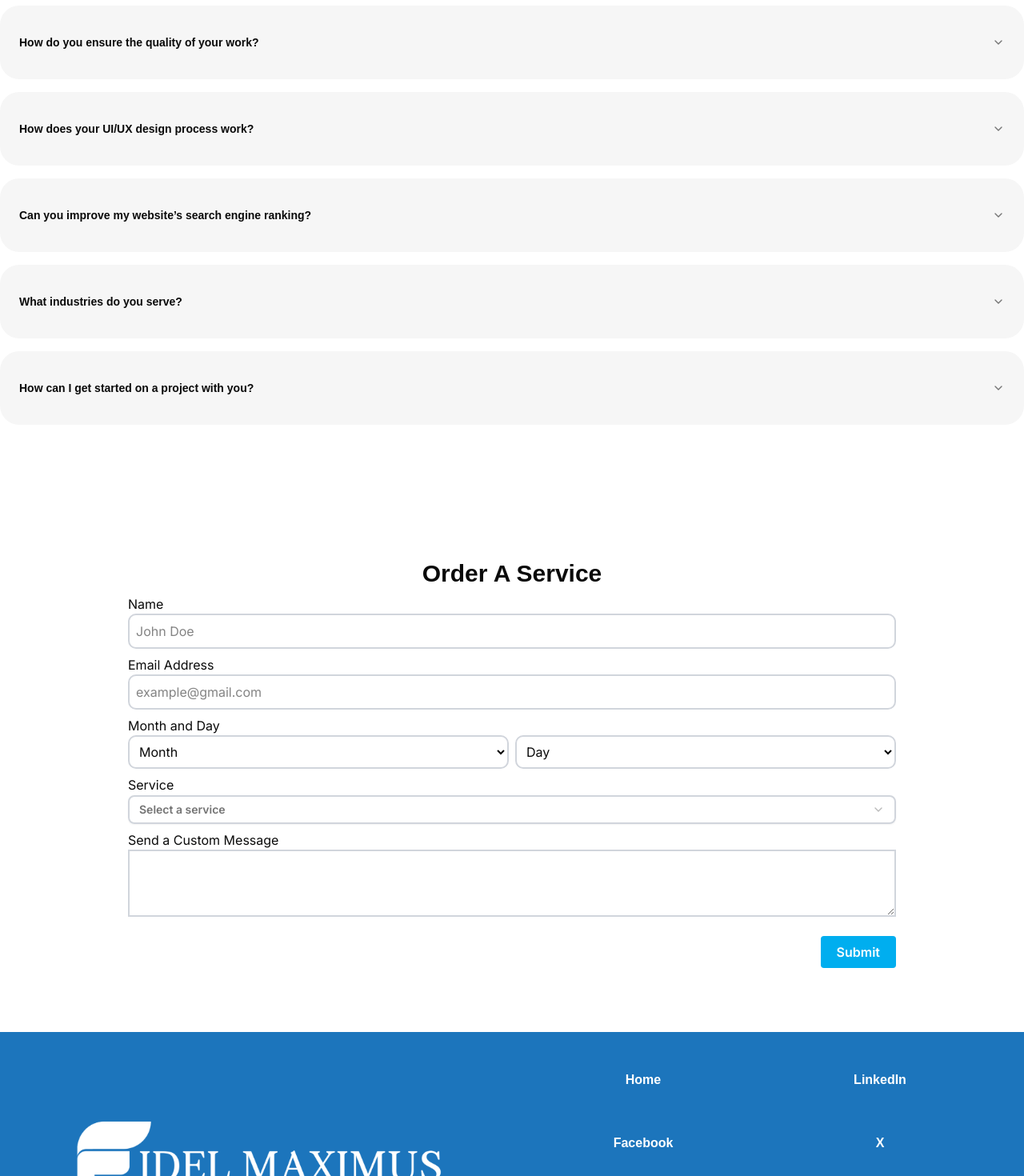
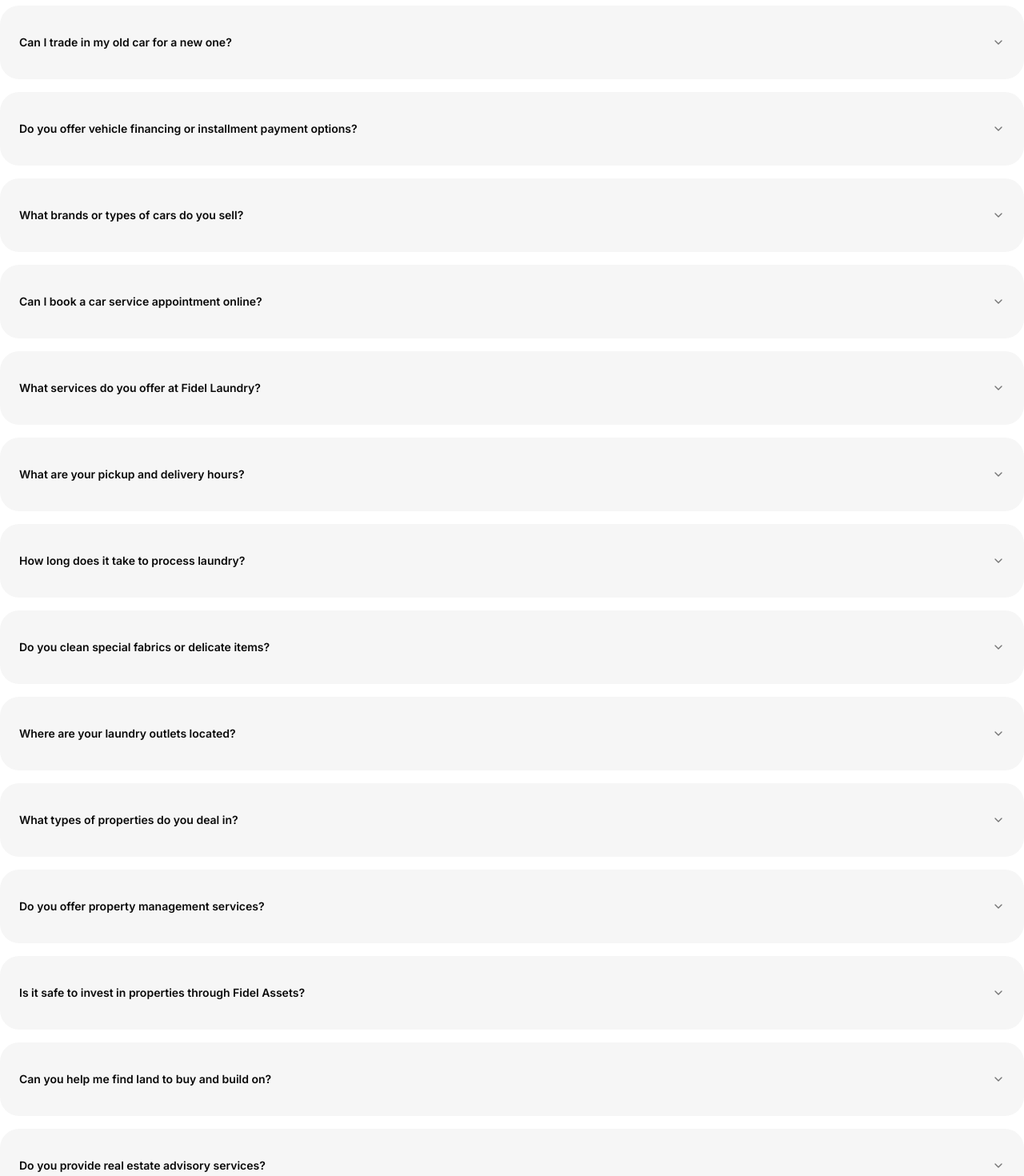
Before and after one commit to royal334/fidel-maximus, a React (Vite) app: page / in a window 1280 px wide. Shown: the part 4560-6030 px from the top of the page at 80% size. Built offline with nearby package versions, Linux system fonts and the light colour scheme; a web font is replaced by a local one.

Commit message:
edited contact form and FAQ section

```diff
--- a/src/components/FAQ.tsx
+++ b/src/components/FAQ.tsx
@@ -6,57 +6,138 @@ function FAQ() {
           <div className='container mx-auto px-4 md:px-0 py-8 md:py-16'>
                <h3 className='font-bold text-2xl md:text-4xl text-center text-charcoal-black'>Frequently Asked Questions</h3>
                <div className='mt-8'>
-                    <div className='mb-6 flex flex-col gap-4'>
+                    <div className='mb-6 flex flex-col gap-4 inter'>
                          <Accordion type="single" collapsible>
                               <AccordionItem value="item-1" className="bg-[#F6F6F6] px-5 md:px-6 py-4 md:py-5 rounded-3xl">
-                              <AccordionTrigger className="text-charcoal-black font-semibold">What digital services do you offer?</AccordionTrigger>
+                              <AccordionTrigger className="text-charcoal-black font-semibold">What services does Fidel Automobile offer?</AccordionTrigger>
                               <AccordionContent>
-                                   Yes. It adheres to the WAI-ARIA design pattern.
+                                   We provide auto sales, vehicle repairs and servicing, spare parts, importation of cars and general car consultancy for both individuals and corporate clients.
                               </AccordionContent>
                               </AccordionItem>
                          </Accordion>
 
                          <Accordion type="single" collapsible>
                               <AccordionItem value="item-1" className="bg-[#F6F6F6] px-5 md:px-6 py-4 md:py-5 rounded-3xl">
-                              <AccordionTrigger className="text-charcoal-black font-semibold">How do you ensure the quality of your work?</AccordionTrigger>
+                              <AccordionTrigger className="text-charcoal-black font-semibold">Can I trade in my old car for a new one?</AccordionTrigger>
                               <AccordionContent>
-                                   Yes. It adheres to the WAI-ARIA design pattern.
+                                   Yes, we offer trade-in services. Our experts will evaluate your vehicle and offer a fair market value that can be used towards your next purchase.
                               </AccordionContent>
                               </AccordionItem>
                          </Accordion>
 
                          <Accordion type="single" collapsible>
                               <AccordionItem value="item-1" className="bg-[#F6F6F6] px-5 md:px-6 py-4 md:py-5 rounded-3xl">
-                              <AccordionTrigger className="text-charcoal-black font-semibold">How does your UI/UX design process work?</AccordionTrigger>
+                              <AccordionTrigger className="text-charcoal-black font-semibold">Do you offer vehicle financing or installment payment options?</AccordionTrigger>
                               <AccordionContent>
-                                   Yes. It adheres to the WAI-ARIA design pattern.
+                                   Yes, we partner with select financial institutions to offer flexible auto financing options for qualified buyers.
                               </AccordionContent>
                               </AccordionItem>
                          </Accordion>
 
                          <Accordion type="single" collapsible>
                               <AccordionItem value="item-1" className="bg-[#F6F6F6] px-5 md:px-6 py-4 md:py-5 rounded-3xl">
-                              <AccordionTrigger className="text-charcoal-black font-semibold">Can you improve my website’s search engine ranking?</AccordionTrigger>
+                              <AccordionTrigger className="text-charcoal-black font-semibold">What brands or types of cars do you sell?</AccordionTrigger>
                               <AccordionContent>
-                                   Yes. It adheres to the WAI-ARIA design pattern.
+                                   We deal in a wide range of local and foreign vehicles including Toyota, Lexus, Honda, Mercedes-Benz, BMW, and more.
                               </AccordionContent>
                               </AccordionItem>
                          </Accordion>
 
                          <Accordion type="single" collapsible>
                               <AccordionItem value="item-1" className="bg-[#F6F6F6] px-5 md:px-6 py-4 md:py-5 rounded-3xl">
-                              <AccordionTrigger className="text-charcoal-black font-semibold">What industries do you serve?</AccordionTrigger>
+                              <AccordionTrigger className="text-charcoal-black font-semibold">Can I book a car service appointment online?</AccordionTrigger>
                               <AccordionContent>
-                                   Yes. It adheres to the WAI-ARIA design pattern.
+                                   Absolutely. You can schedule an appointment through our website or by calling our service line.
                               </AccordionContent>
                               </AccordionItem>
                          </Accordion>
 
                          <Accordion type="single" collapsible>
                               <AccordionItem value="item-1" className="bg-[#F6F6F6] px-5 md:px-6 py-4 md:py-5 rounded-3xl">
-                              <AccordionTrigger className="text-charcoal-black font-semibold">How can I get started on a project with you?</AccordionTrigger>
+                              <AccordionTrigger className="text-charcoal-black font-semibold inter">What services do you offer at Fidel Laundry?</AccordionTrigger>
                               <AccordionContent>
-                                   Yes. It adheres to the WAI-ARIA design pattern.
+                                   Our services include washing, drying, ironing, stain removal, dry cleaning, and pickup & delivery.
+                              </AccordionContent>
+                              </AccordionItem>
+                         </Accordion>
+
+                         <Accordion type="single" collapsible>
+                              <AccordionItem value="item-1" className="bg-[#F6F6F6] px-5 md:px-6 py-4 md:py-5 rounded-3xl">
+                              <AccordionTrigger className="text-charcoal-black font-semibold">What are your pickup and delivery hours?</AccordionTrigger>
+                              <AccordionContent>
+                                   Pickup and delivery are available from 8AM to 6PM, Monday to Saturday. You can schedule via call or WhatsApp.
+                              </AccordionContent>
+                              </AccordionItem>
+                         </Accordion>
+
+                         <Accordion type="single" collapsible>
+                              <AccordionItem value="item-1" className="bg-[#F6F6F6] px-5 md:px-6 py-4 md:py-5 rounded-3xl">
+                              <AccordionTrigger className="text-charcoal-black font-semibold">How long does it take to process laundry?</AccordionTrigger>
+                              <AccordionContent>
+                                   Standard turnaround is 24 to 72 hours, depending on the item and service type. Express service is also available.
+                              </AccordionContent>
+                              </AccordionItem>
+                         </Accordion>
+
+                         <Accordion type="single" collapsible>
+                              <AccordionItem value="item-1" className="bg-[#F6F6F6] px-5 md:px-6 py-4 md:py-5 rounded-3xl">
+                              <AccordionTrigger className="text-charcoal-black font-semibold">Do you clean special fabrics or delicate items?</AccordionTrigger>
+                              <AccordionContent>
+                                   Yes, we handle all types of fabrics including lace, silk, suits, wedding gowns, agbadas, curtains, and upholstery with utmost care.
+                              </AccordionContent>
+                              </AccordionItem>
+                         </Accordion>
+
+                         <Accordion type="single" collapsible>
+                              <AccordionItem value="item-1" className="bg-[#F6F6F6] px-5 md:px-6 py-4 md:py-5 rounded-3xl">
+                              <AccordionTrigger className="text-charcoal-black font-semibold">Where are your laundry outlets located?</AccordionTrigger>
+                              <AccordionContent>
+                                   Our offices are located at Marvelous Junction, Teezers Junction, and Next Level Junction — all along Ifite Road.
+                              </AccordionContent>
+                              </AccordionItem>
+                         </Accordion>
+
+                         <Accordion type="single" collapsible>
+                              <AccordionItem value="item-1" className="bg-[#F6F6F6] px-5 md:px-6 py-4 md:py-5 rounded-3xl">
+                              <AccordionTrigger className="text-charcoal-black font-semibold">What types of properties do you deal in?</AccordionTrigger>
+                              <AccordionContent>
+                                   We handle residential, commercial, and industrial properties — from rental units to outright sales and land acquisitions.
+                              </AccordionContent>
+                              </AccordionItem>
+                         </Accordion>
+
+                         <Accordion type="single" collapsible>
+                              <AccordionItem value="item-1" className="bg-[#F6F6F6] px-5 md:px-6 py-4 md:py-5 rounded-3xl">
+                              <AccordionTrigger className="text-charcoal-black font-semibold">Do you offer property management services?</AccordionTrigger>
+                              <AccordionContent>
+                                   Yes, we offer full-scale property management including tenant sourcing, rent collection, facility maintenance, and legal documentation.
+                              </AccordionContent>
+                              </AccordionItem>
+                         </Accordion>
+
+                         <Accordion type="single" collapsible>
+                              <AccordionItem value="item-1" className="bg-[#F6F6F6] px-5 md:px-6 py-4 md:py-5 rounded-3xl">
+                              <AccordionTrigger className="text-charcoal-black font-semibold">Is it safe to invest in properties through Fidel Assets?</AccordionTrigger>
+                              <AccordionContent>
+                                   Yes, we prioritize transparency and due diligence in all our real estate transactions. All documents are verified, and client interests are well protected.
+                              </AccordionContent>
+                              </AccordionItem>
+                         </Accordion>
+
+                         <Accordion type="single" collapsible>
+                              <AccordionItem value="item-1" className="bg-[#F6F6F6] px-5 md:px-6 py-4 md:py-5 rounded-3xl">
+                              <AccordionTrigger className="text-charcoal-black font-semibold">Can you help me find land to buy and build on?</AccordionTrigger>
+                              <AccordionContent>
+                                   Definitely. We have verified land listings in prime locations and also assist with land banking for investment purposes.
+                              </AccordionContent>
+                              </AccordionItem>
+                         </Accordion>
+
+                         <Accordion type="single" collapsible>
+                              <AccordionItem value="item-1" className="bg-[#F6F6F6] px-5 md:px-6 py-4 md:py-5 rounded-3xl">
+                              <AccordionTrigger className="text-charcoal-black font-semibold">Do you provide real estate advisory services?</AccordionTrigger>
+                              <AccordionContent>
+                                   Yes, we offer expert guidance on property investment, market trends, land use, and documentation.
                               </AccordionContent>
                               </AccordionItem>
                          </Accordion>
```
Also changed, not shown: src/components/ContactForm.tsx (+5 -5 lines).
